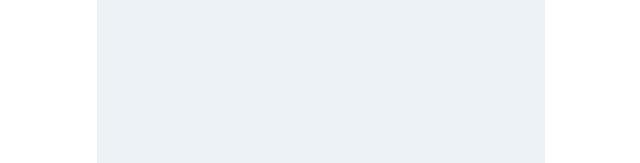
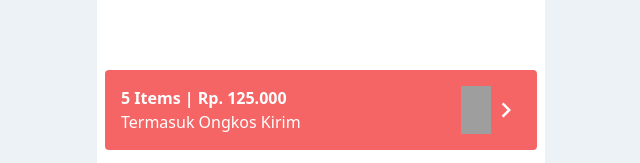
Before and after one commit to fathurifki/f6f53b1753d9564cd9124dd0b8c096fb4dcd6a65, a React (Create React App) app: page / in a window 1280 px wide. Shown: the part 634-797 px from the top of the page, without its empty margins (319-959 px from the left). Built offline with nearby package versions, Linux system fonts and the light colour scheme; grey boxes are pictures that could not be loaded.

Commit message:
modify main

```diff
--- a/src/view/main/index.tsx
+++ b/src/view/main/index.tsx
@@ -1,6 +1,8 @@
 import * as React from 'react';
 import Header from '../header';
 import Body from '../body';
+import image from 'src/assets/image';
+import Modal from '../modal';
 
 
 
@@ -19,12 +21,27 @@ const Main = () => {
     console.log('TODAY', state)
 
     return (
-        <div className="h-screen m-auto max-w-md bg-gray-200">
-            <div className="flex flex-col h-screen">
+        <div className="bg-gray-200">
+            <div className="h-screen m-auto max-w-md bg-white">
                 <div className="flex flex-col h-screen">
-                    <Header />
-                    <div className="w-full overflow-auto h-screen">
-                    <Body />
+                    <div className="flex flex-col h-screen">
+                        <Header />
+                        <div className="w-full overflow-auto h-screen">
+                            <Body />
+                            {/* <Modal/> */}
+                        </div>
+                        <div className="flex flex-col">
+                            <div className="relative flex rounded flex-row bottom-0 mb-4 justify-between ml-2 mr-2 p-4 max-w-md bg-red-500 text-white">
+                                <div className="flex flex-col">
+                                    <span className="font-bold">5 Items | Rp. 125.000</span>
+                                    <span>Termasuk Ongkos Kirim</span>
+                                </div>
+                                <div className="flex flex-row">
+                                    <img src={image.cart} height={30} width={30}></img>
+                                    <img src={image.arrowWhite} height={30} width={30}></img>
+                                </div>
+                            </div>
+                        </div>
                     </div>
                 </div>
             </div>
```
